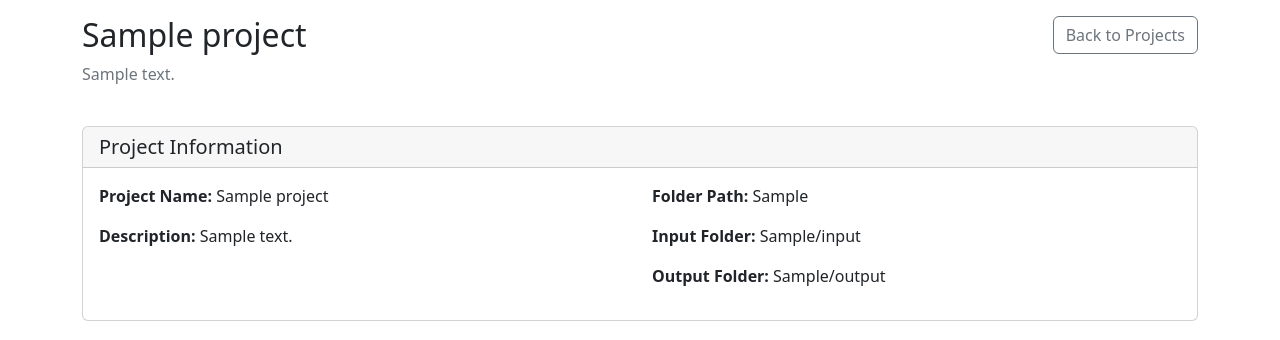
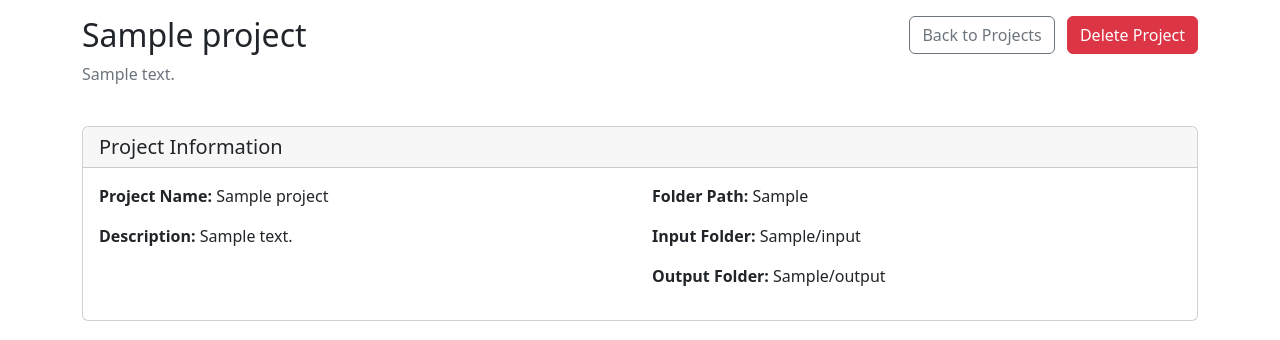
Before and after one commit to srm999/DataQEsuite, a Flask app: page /projects/1 in a window 1280 px wide. Shown: the part 104-444 px from the top of the page. Run offline with Flask 3, Linux system fonts and the light colour scheme; tables that the repository leaves empty hold one stand-in row (values such as "Sample post"); parts of the project's set-up code (start-up, migrations or seed data) failed here and were passed over.

Commit message:
Add project deletion feature

```diff
--- a/dataqe_app/projects/routes.py
+++ b/dataqe_app/projects/routes.py
@@ -70,3 +70,13 @@ def new_connection(project_id):
             db.session.commit()
             return redirect(url_for('projects.project_detail', project_id=project.id))
     return render_template('connection_new.html', project=project)
+
+
+@projects_bp.route('/projects/<int:project_id>/delete', methods=['POST'])
+def delete_project(project_id):
+    """Delete a project and its connections."""
+    project = Project.query.get_or_404(project_id)
+    Connection.query.filter_by(project_id=project_id).delete()
+    db.session.delete(project)
+    db.session.commit()
+    return redirect(url_for('projects.projects'))
--- a/dataqe_app/templates/project_detail.html
+++ b/dataqe_app/templates/project_detail.html
@@ -20,7 +20,8 @@
                     <p class="text-muted">{{ project.description }}</p>
                 </div>
                 <div>
-                    <a href="{{ url_for('projects.projects') }}" class="btn btn-outline-secondary">Back to Projects</a>
+                    <a href="{{ url_for('projects.projects') }}" class="btn btn-outline-secondary me-2">Back to Projects</a>
+                    <button type="button" class="btn btn-danger" data-bs-toggle="modal" data-bs-target="#deleteProjectModal">Delete Project</button>
                 </div>
             </div>
 
@@ -174,6 +175,31 @@
                 </div>
             </div>
         </div>
+</div>
+</div>
+
+<!-- Delete Project Modal -->
+<div class="modal fade" id="deleteProjectModal" tabindex="-1" aria-labelledby="deleteProjectModalLabel" aria-hidden="true">
+    <div class="modal-dialog">
+        <div class="modal-content">
+            <div class="modal-header">
+                <h5 class="modal-title" id="deleteProjectModalLabel">Confirm Delete</h5>
+                <button type="button" class="btn-close" data-bs-dismiss="modal" aria-label="Close"></button>
+            </div>
+            <div class="modal-body">
+                <p>Are you sure you want to delete the project <strong>{{ project.name }}</strong>?</p>
+                <div class="alert alert-danger">
+                    <i class="bi bi-exclamation-triangle"></i> This action cannot be undone!
+                </div>
+            </div>
+            <div class="modal-footer">
+                <button type="button" class="btn btn-secondary" data-bs-dismiss="modal">Cancel</button>
+                <form action="{{ url_for('projects.delete_project', project_id=project.id) }}" method="post">
+                    <button type="submit" class="btn btn-danger">Delete Project</button>
+                </form>
+            </div>
+        </div>
     </div>
 </div>
+
 {% endblock %}
--- a/dataqe_app/templates/projects.html
+++ b/dataqe_app/templates/projects.html
@@ -36,7 +36,7 @@
                                 {% for project in projects %}
                                 <tr>
                                     <td>{{ project.name }}</td>
-                                    <td>{{ project.description[:50] }}{% if project.description and project.description|length > 50 %}...{% endif %}</td>
+                                    <td>{{ project.description[:50] if project.description else '' }}{% if project.description and project.description|length > 50 %}...{% endif %}</td>
                                     <td>
                                         <span class="text-truncate d-inline-block" style="max-width: 200px;" title="{{ project.folder_path or 'N/A' }}">
                                             {{ project.folder_path or 'N/A' }}
```
Also changed, not shown: tests/test_connection_save.py (+1 -1 lines), tests/test_project_detail.py (+18 -0 lines).
